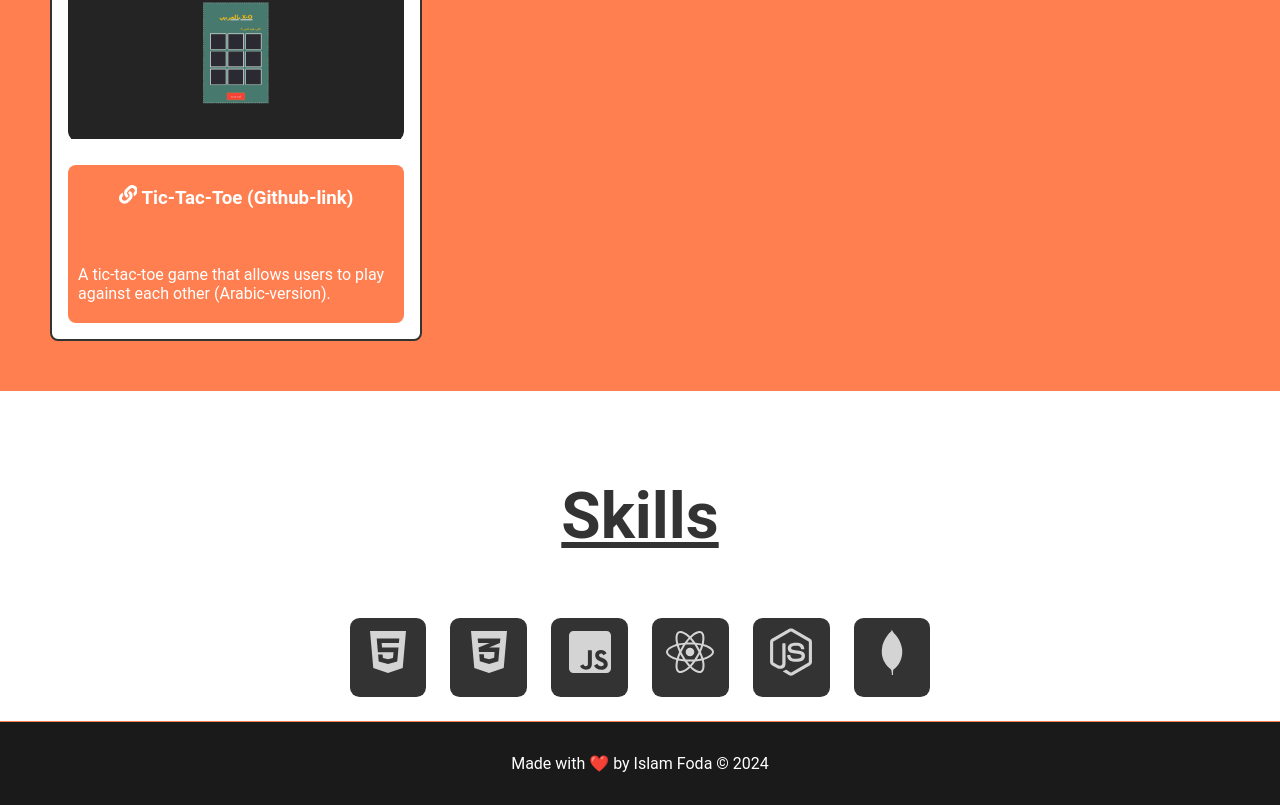
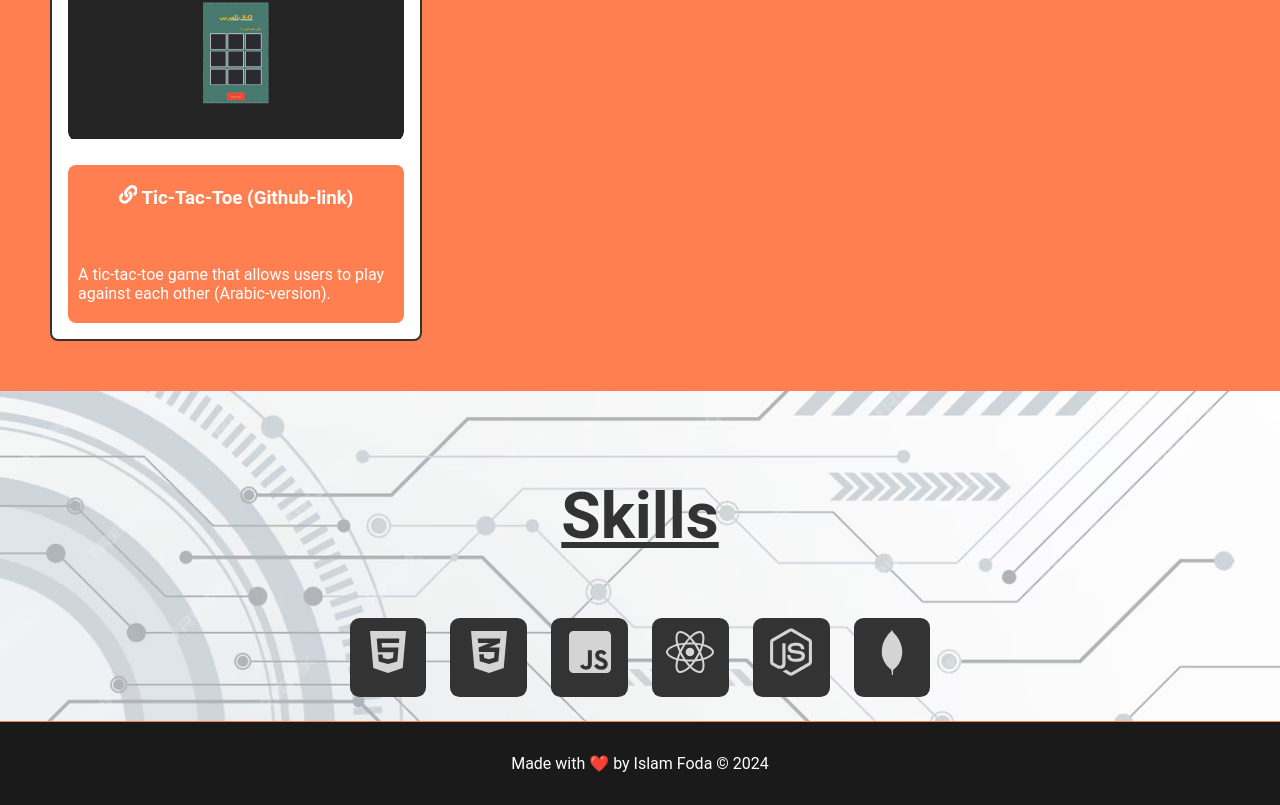
Before and after one commit to Islam-foda/my-portfolio, a React (Vite) app: page / in a window 1280 px wide. Shown: the part 2116-2921 px from the top of the page. Built offline with nearby package versions, Linux system fonts and the light colour scheme; the HTML template or start-up script is replaced by a standard one.

Commit message:
Update index.css

```diff
--- a/src/index.css
+++ b/src/index.css
@@ -225,7 +225,7 @@ main {
 
 .main-dark {
   color: var(--dark-color);
-  background-image: none;
+  background-image: none !important;
   background-color: var(--main-bg-color);
 }
 
@@ -478,9 +478,13 @@ main {
 
 /* Start Skills Style */
 .skills {
-  grid-area: skills;
-  padding: 1.5em;
-  border-bottom: 1px solid var(--dark-bg-color);
+    grid-area: skills;
+    padding: 1.5em;
+    border-bottom: 1px solid var(--dark-bg-color);
+    background-image: url(/assets/main-bg.avif);
+    background-attachment: fixed;
+    background-repeat: no-repeat;
+    background-size: cover;
 }
 
 .skills-dark{
```
